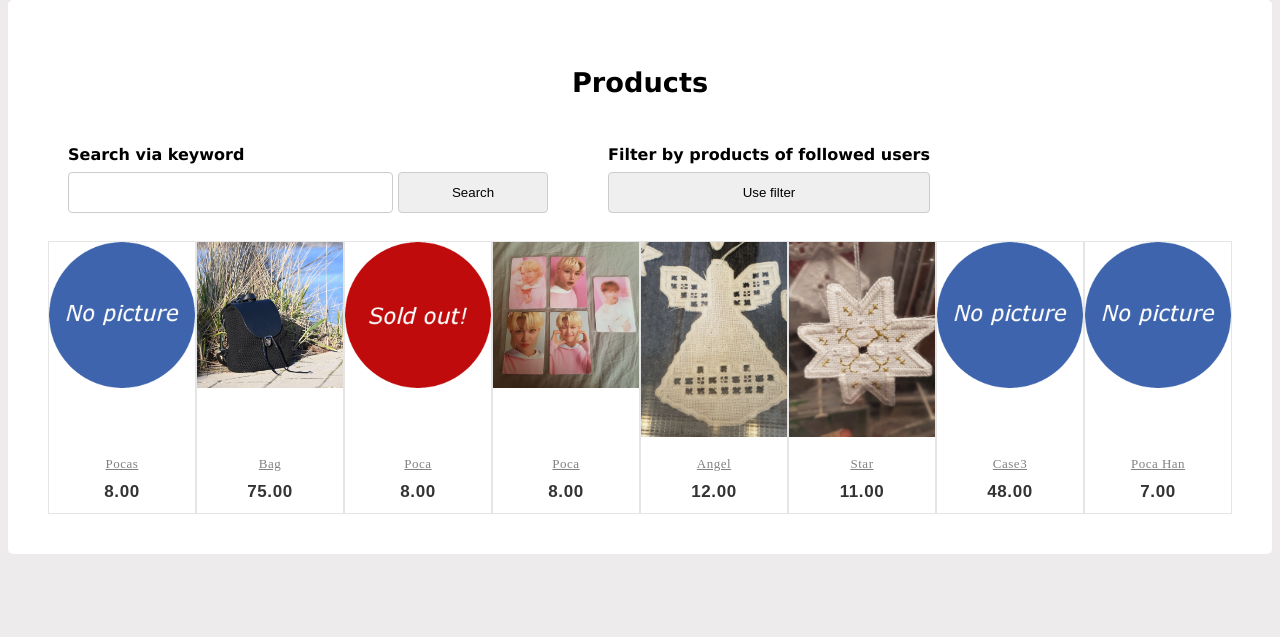
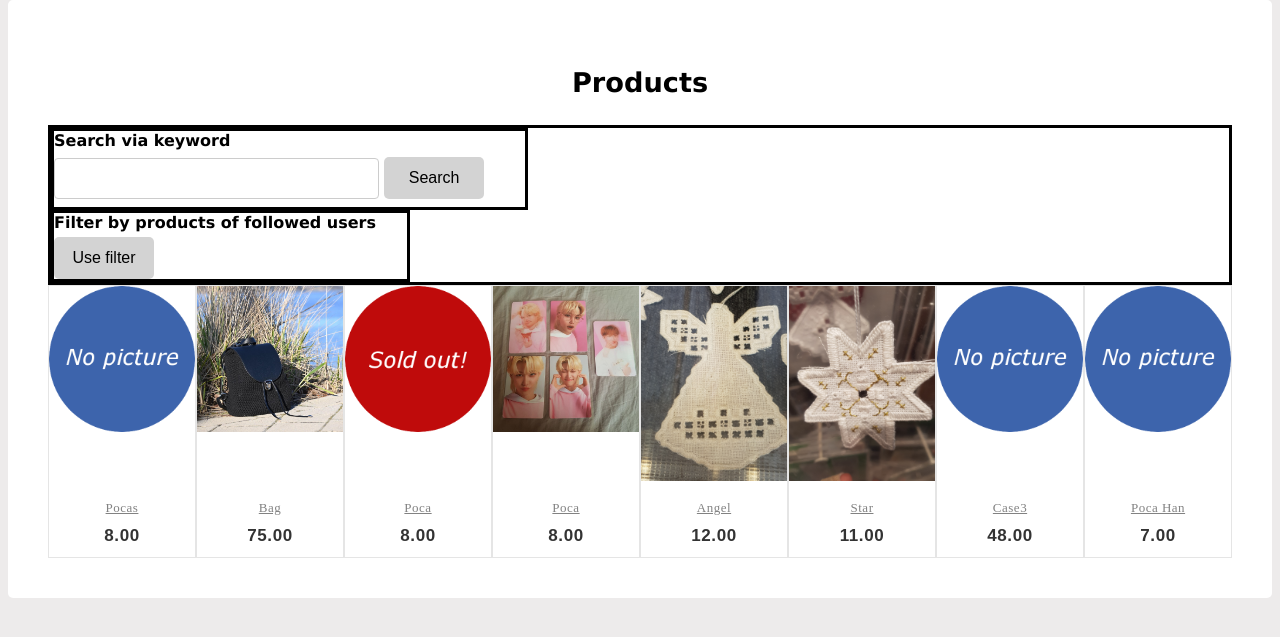
Before and after one commit to moritzwi/SE_TeamAssignment_Team6, a Flask app: page /shop in a window 1280 px wide. Shown: the part 83-720 px from the top of the page. Run offline with Flask 2, Linux system fonts and the light colour scheme; data comes from the database, SQL or seed files in the repository; both versions use the stored data as it was after the commit.

Commit message:
update css shop

```diff
--- a/website/static/css/main.css
+++ b/website/static/css/main.css
@@ -212,7 +212,7 @@ h3.h3{text-align:center;margin:1em;text-transform:capitalize;font-size:1.7em;}
 .product-grid .product-image{position: relative; transition: all .3s ease 0s}
 .product-grid .product-image a{display: block;}
 .product-grid .product-image img{width: 100%; height: 100%; margin: auto;}
-.product-grid .pic-1{opacity: 1; transition: all .3s ease-out 0s;}
+.product-grid .pic-1{opacity: 1; transition: all .3s ease-out 0s; height: 200px;}
 .product-grid:hover .pic-1{opacity: 0.6;}
 
 .product-grid .social{ width: 150px; padding: 0; margin: 0; list-style: none; opacity: 0; transform: translateY(-50%) translateX(-50%); position: absolute; top: 60%; left: 50%; z-index: 1; transition:  all .3s ease 0s;}
@@ -238,6 +238,24 @@ h3.h3{text-align:center;margin:1em;text-transform:capitalize;font-size:1.7em;}
 .product-grid .add-to-cart{color:#000;font-size:13px;font-weight:600}
 
 @media only screen and (max-width:990px){.product-grid{margin-bottom:30px}
+}
+
+.filter{
+  border-style: solid;
+  border-color: #000;
+}
+
+.keywordsearch{
+  width: 40%;
+  align-self: center;
+  border-style: solid;
+  border-color: #000;
+}
+
+.followedlist{
+  width: 30%;
+  border-style: solid;
+  border-color: #000;
 }
 
 /*----------- Home -----------*/
--- a/website/templates/shop.html
+++ b/website/templates/shop.html
@@ -9,18 +9,23 @@
 {% block content %}
 <div class="container">
     <h3 class="h3">Products</h3>
+    <div class="filter">
+        <div class="keywordsearch" style="align-self:right;">
+            <form action="{{ url_for('views.searchbykeyword') }}" method="POST" style="width: 500px;">
+                <label for="keywordsearch">Search via keyword</label>
+                <input type="text" class="input" id="keywordsearch" name="ksearch" style="width:65% !important;"/>
+                <input type = "submit" value = "Search" class="btn" style="width:100px !important;"></br>
+            </form>
+        </div>
+        <div class="followedlist">
+            <form action="{{ url_for('views.filterbyfollowed') }}" method="POST">
+                <label for="followedlist">Filter by products of followed users</label>
+                <br>
+                <input type = "submit" value = "Use filter" class="btn" style="width: 100px; margin-top: 5px;"></br>
+            </form>
+        </div>
+    </div>
     <div class="product-row">
-        <form action="{{ url_for('views.searchbykeyword') }}" method="POST" class="container" style="width: 500px;">
-            <label for="keywordsearch">Search via keyword</label>
-            <br>
-            <input type="text" class="input" id="keywordsearch" name="ksearch" style="width:65% !important;"/>
-            <input type = "submit" value = "Search" class="input" style="width:30% !important;"></br>
-        </form>
-        <form action="{{ url_for('views.filterbyfollowed') }}" method="POST" class="container">
-            <label for="followedlist">Filter by products of followed users</label>
-            <br>
-            <input type = "submit" value = "Use filter" class="input"></br>
-        </form>
     </div>
     <div class="product-row">
         {% for product in products %}
```
Also changed, not shown: website/team6.sqlite3.
